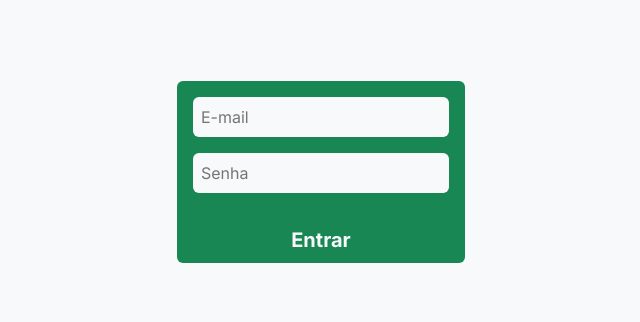
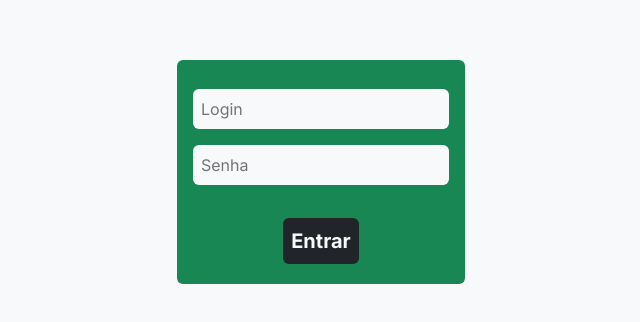
Before and after one commit to Stablest/front-teste, a Next.js app: page / in a window 1280 px wide. Shown: the part 228-550 px from the top of the page, without its empty margins (319-959 px from the left). Built offline with nearby package versions, Linux system fonts and the light colour scheme.

Commit message:
refactor: Changed email login option to login username

```diff
--- a/src/components/form-login.tsx
+++ b/src/components/form-login.tsx
@@ -10,15 +10,15 @@ function FormLogin() {
     async function formHandler(event: FormEvent<HTMLFormElement>) {
         event.preventDefault()
         const formData = new FormData(event.currentTarget)
-        const login = {
-            email: formData.get('email'),
+        const tryLogin = {
+            login: formData.get('login'),
             password: formData.get('password')
         }
         try {
             const res = await fetch(`${URL.BASE}/user/auth`, {
                 method: 'POST',
                 headers: { "Content-Type": 'application/json' },
-                body: JSON.stringify(login),
+                body: JSON.stringify(tryLogin),
                 credentials: "include",
             })
             const { message, token, user } = await res.json()
@@ -37,11 +37,13 @@ function FormLogin() {
     return (
         <>
 
-            <form action='/dashboard' className="d-flex flex-column p-2 bg-success rounded" style={{ width: "18rem" }} onSubmit={e => formHandler(e)}>
-                <input type="email" name="email" placeholder="E-mail" required className="p-2 m-2 rounded border-0 bg-light" />
-                <input type="password" name="password" placeholder="Senha" required className="p-2 m-2 rounded border-0 bg-light" />
-                {errorMessage ? <p className="text-danger fw-bold">{errorMessage}</p> : null}
-                <button type="submit" className="mx-auto mt-4 rounded border-0 text-light bg-success fs-5 fw-bold rounded">Entrar</button>
+            <form action='/dashboard' className="d-flex flex-column justify-content-around p-2 bg-success rounded" style={{ width: "18rem", height: '14rem' }} onSubmit={e => formHandler(e)}>
+                <div className="d-flex flex-column">
+                    <input type="text" name="login" placeholder="Login" required className="p-2 m-2 rounded border-0 bg-light" />
+                    <input type="password" name="password" placeholder="Senha" required className="p-2 m-2 rounded border-0 bg-light" />
+                    {errorMessage ? <p className="text-danger-emphasis fw-bold">{errorMessage}</p> : null}
+                </div>
+                <button type="submit" className="mx-auto rounded border-0 text-light bg-dark p-2 fs-5 fw-bold rounded">Entrar</button>
             </form>
         </>
     )
```
